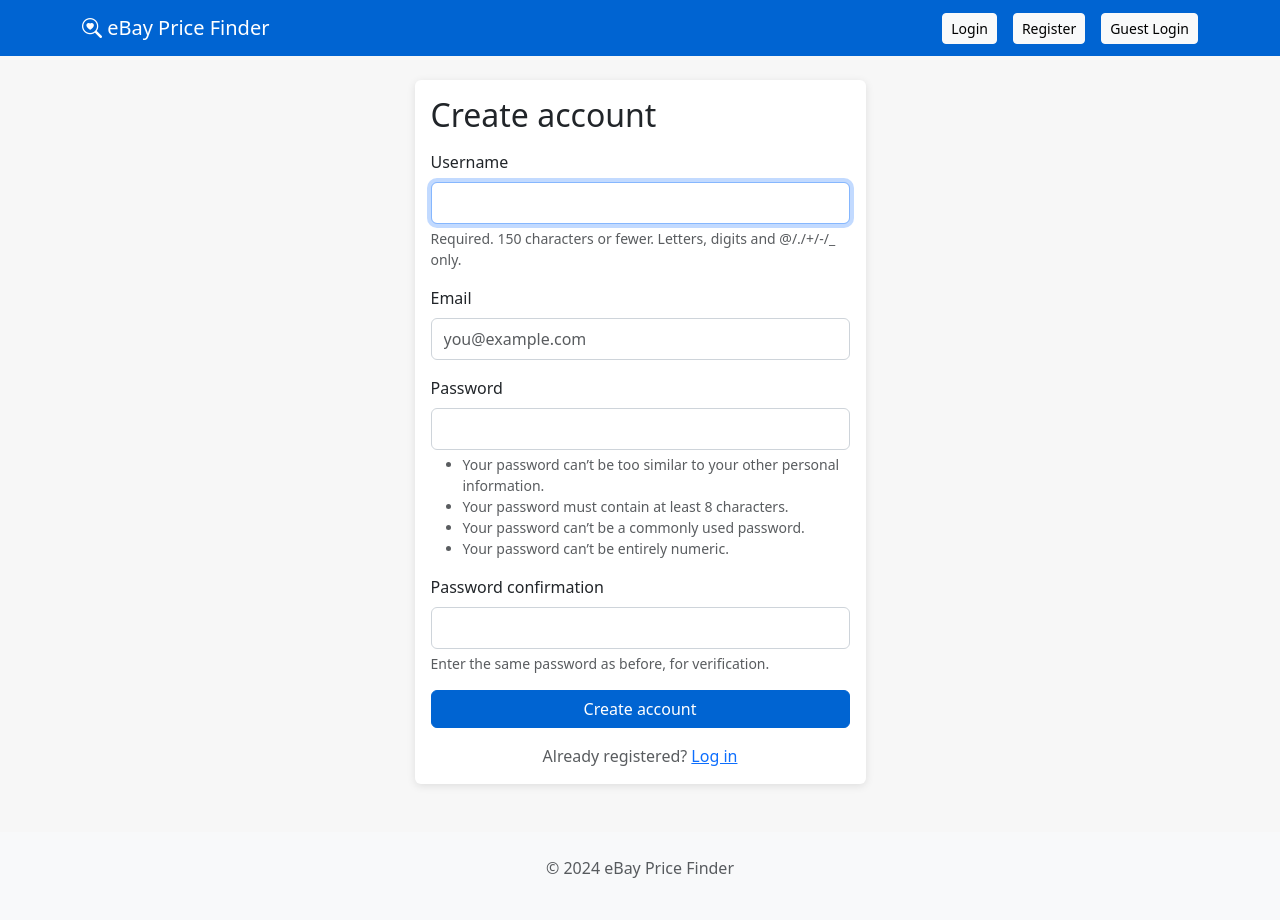
After one commit to shikha09git/ebay-price-finder, a Django app: page /accounts/signup/ in a window 1280 px wide. The commit adds this page. Run offline with Django 4.2, Linux system fonts and the light colour scheme.

Commit message:
Implement user authentication features including signup, login, and guest login functionality

```diff
--- a/config/urls.py
+++ b/config/urls.py
@@ -3,11 +3,14 @@ URL configuration for eBay Price Finder project.
 """
 from django.contrib import admin
 from django.urls import path, include
+from finder import views as finder_views
 from django.conf import settings
 from django.conf.urls.static import static
 
 urlpatterns = [
     path('admin/', admin.site.urls),
+    path('accounts/signup/', finder_views.signup, name='signup'),
+    path('accounts/', include('django.contrib.auth.urls')),
     path('', include('finder.urls')),
 ]
 
--- a/finder/forms.py
+++ b/finder/forms.py
@@ -1,9 +1,11 @@
 from django import forms
+from django.contrib.auth.forms import UserCreationForm
+from django.contrib.auth.models import User
 from .models import ProductImage
 
 
 class ImageUploadForm(forms.ModelForm):
-    """Form for uploading product images."""
+
 
     class Meta:
         model = ProductImage
@@ -31,7 +33,7 @@ class ImageUploadForm(forms.ModelForm):
 
 
 class ManualSearchForm(forms.Form):
-    """Form for manual keyword search."""
+
     keywords = forms.CharField(
         max_length=200,
         widget=forms.TextInput(attrs={
@@ -39,3 +41,21 @@ class ManualSearchForm(forms.Form):
             'placeholder': 'Enter product keywords (e.g., "Mobil 1 Synthetic Oil 5W-30")',
         })
     )
+
+
+class SignUpForm(UserCreationForm):
+
+
+    email = forms.EmailField(required=True, widget=forms.EmailInput(attrs={
+        'class': 'form-control',
+        'placeholder': 'you@example.com',
+    }))
+
+    class Meta(UserCreationForm.Meta):
+        model = User
+        fields = ('username', 'email', 'password1', 'password2')
+
+    def __init__(self, *args, **kwargs):
+        super().__init__(*args, **kwargs)
+        for field in self.fields.values():
+            field.widget.attrs.setdefault('class', 'form-control')
--- a/finder/models.py
+++ b/finder/models.py
@@ -7,7 +7,7 @@ def upload_to(instance, filename):
 
 
 class ProductImage(models.Model):
-    """Model to store uploaded product images."""
+
     image = models.ImageField(upload_to=upload_to, blank=True, null=True)
     uploaded_at = models.DateTimeField(auto_now_add=True)
     detected_label = models.CharField(max_length=255, blank=True)
@@ -20,7 +20,7 @@ class ProductImage(models.Model):
 
 
 class SearchResult(models.Model):
-    """Model to store eBay search results."""
+
     product_image = models.ForeignKey(
         ProductImage,
         on_delete=models.CASCADE,
@@ -43,7 +43,7 @@ class SearchResult(models.Model):
 
 
 class PriceSuggestion(models.Model):
-    """Model to store price suggestions."""
+
     product_image = models.OneToOneField(
         ProductImage,
         on_delete=models.CASCADE,
--- a/finder/urls.py
+++ b/finder/urls.py
@@ -5,6 +5,7 @@ app_name = 'finder'
 
 urlpatterns = [
     path('', views.home, name='home'),
+    path('accounts/guest/', views.guest_login, name='guest_login'),
     path('upload/', views.upload_image, name='upload'),
     path('search/', views.manual_search, name='manual_search'),
     path('results/<int:pk>/', views.results, name='results'),
--- a/finder/views.py
+++ b/finder/views.py
@@ -1,16 +1,20 @@
 from django.shortcuts import render, redirect, get_object_or_404
 from django.contrib import messages
+from django.contrib.auth import login
+from django.contrib.auth import get_user_model
+from django.contrib.auth.decorators import login_required
 from django.http import JsonResponse
 from django.views.decorators.http import require_POST
 from decimal import Decimal
 
 from .models import ProductImage, SearchResult, PriceSuggestion
-from .forms import ImageUploadForm, ManualSearchForm
+from .forms import ImageUploadForm, ManualSearchForm, SignUpForm
 from .services import EbayAPIService, ImageRecognitionService, PriceSuggestionService
 
 
+@login_required
 def home(request):
-    """Home page with image upload form."""
+
     form = ImageUploadForm()
     manual_form = ManualSearchForm()
     recent_searches = ProductImage.objects.all()[:5]
@@ -22,9 +26,10 @@ def home(request):
     })
 
 
+@login_required
 @require_POST
 def upload_image(request):
-    """Handle image upload and initiate search."""
+
     form = ImageUploadForm(request.POST, request.FILES)
 
     if form.is_valid():
@@ -46,9 +51,10 @@ def upload_image(request):
     return redirect('finder:home')
 
 
+@login_required
 @require_POST
 def manual_search(request):
-    """Handle manual keyword search."""
+
     form = ManualSearchForm(request.POST)
 
     if form.is_valid():
@@ -67,8 +73,9 @@ def manual_search(request):
     return redirect('finder:home')
 
 
+@login_required
 def results(request, pk):
-    """Display search results and price suggestions."""
+
     product_image = get_object_or_404(ProductImage, pk=pk)
     search_results = product_image.search_results.all()
 
@@ -89,8 +96,9 @@ def results(request, pk):
     })
 
 
+@login_required
 def refresh_search(request, pk):
-    """Refresh search for an existing product image."""
+
     product_image = get_object_or_404(ProductImage, pk=pk)
 
     product_image.search_results.all().delete()
@@ -107,7 +115,7 @@ def refresh_search(request, pk):
 
 
 def _perform_search(product_image: ProductImage, keywords: str) -> None:
-    """Perform eBay search and save results."""
+
     ebay_service = EbayAPIService()
     results = ebay_service.search_products(keywords)
 
@@ -134,8 +142,9 @@ def _perform_search(product_image: ProductImage, keywords: str) -> None:
         )
 
 
+@login_required
 def api_search(request):
-    """API endpoint for AJAX searches."""
+
     keywords = request.GET.get('keywords', '')
 
     if not keywords:
@@ -168,3 +177,42 @@ def api_search(request):
             'total_listings': suggestion['total_listings'],
         }
     })
+
+
+def signup(request):
+
+    if request.user.is_authenticated:
+        messages.info(request, 'You are already logged in.')
+        return redirect('finder:home')
+
+    if request.method == 'POST':
+        form = SignUpForm(request.POST)
+        if form.is_valid():
+            form.save()
+            messages.success(request, 'Account created. Please log in.')
+            return redirect('login')
+    else:
+        form = SignUpForm()
+
+    return render(request, 'registration/signup.html', {'form': form})
+
+
+@require_POST
+def guest_login(request):
+
+    if request.user.is_authenticated:
+        messages.info(request, 'You are already logged in.')
+        return redirect('finder:home')
+
+    user_model = get_user_model()
+    guest_user, created = user_model.objects.get_or_create(
+        username='guest',
+        defaults={'email': 'guest@example.com'}
+    )
+    if created:
+        guest_user.set_unusable_password()
+        guest_user.save()
+
+    login(request, guest_user, backend='django.contrib.auth.backends.ModelBackend')
+    messages.success(request, 'Logged in as guest.')
+    return redirect('finder:home')
--- a/templates/base.html
+++ b/templates/base.html
@@ -22,6 +22,35 @@
         .product-card:hover { transform: translateY(-5px); }
         .stats-card { text-align: center; padding: 20px; }
         .stats-card h3 { color: var(--primary-color); margin-bottom: 5px; }
+        .auth-form input, .auth-form select, .auth-form textarea {
+            display: block;
+            width: 100%;
+            padding: 0.5rem 0.75rem;
+            border: 1px solid #ced4da;
+            border-radius: 0.375rem;
+        }
+        .profile-toggle {
+            display: inline-flex;
+            align-items: center;
+            gap: 0.5rem;
+            border: 1px solid rgba(255, 255, 255, 0.4);
+            background: transparent;
+            color: #fff;
+            padding: 0.25rem 0.5rem;
+            border-radius: 999px;
+        }
+        .profile-avatar {
+            width: 30px;
+            height: 30px;
+            border-radius: 50%;
+            background: #fff;
+            color: var(--primary-color);
+            display: inline-flex;
+            align-items: center;
+            justify-content: center;
+            font-weight: 600;
+            font-size: 0.85rem;
+        }
     </style>
     {% block extra_css %}{% endblock %}
 </head>
@@ -31,6 +60,36 @@
             <a class="navbar-brand" href="{% url 'finder:home' %}">
                 <i class="bi bi-search-heart"></i> eBay Price Finder
             </a>
+            <div class="ms-auto d-flex align-items-center gap-3">
+                {% if user.is_authenticated %}
+                    <div class="dropdown">
+                        <button class="profile-toggle dropdown-toggle" type="button" data-bs-toggle="dropdown" aria-expanded="false">
+                            <span class="profile-avatar">
+                                {{ user.get_username|default:'U'|slice:":1"|upper }}
+                            </span>
+                            <span class="small">{{ user.get_username }}</span>
+                        </button>
+                        <ul class="dropdown-menu dropdown-menu-end">
+                            <li class="dropdown-item-text">Signed in as <strong>{{ user.get_username }}</strong></li>
+                            <li><hr class="dropdown-divider"></li>
+                            <li><a class="dropdown-item" href="{% url 'password_change' %}">Change Password</a></li>
+                            <li>
+                                <form method="post" action="{% url 'logout' %}" class="px-3 py-1">
+                                    {% csrf_token %}
+                                    <button type="submit" class="btn btn-link p-0">Logout</button>
+                                </form>
+                            </li>
+                        </ul>
+                    </div>
+                {% else %}
+                    <a class="btn btn-light btn-sm" href="{% url 'login' %}">Login</a>
+                    <a class="btn btn-light btn-sm" href="{% url 'signup' %}">Register</a>
+                    <form method="post" action="{% url 'finder:guest_login' %}" class="d-inline">
+                        {% csrf_token %}
+                        <button type="submit" class="btn btn-light btn-sm">Guest Login</button>
+                    </form>
+                {% endif %}
+            </div>
         </div>
     </nav>
 
--- /dev/null
+++ b/templates/registration/signup.html
@@ -0,0 +1,38 @@
+{% extends 'base.html' %}
+
+{% block title %}Register - eBay Price Finder{% endblock %}
+
+{% block content %}
+<div class="row justify-content-center">
+    <div class="col-md-6 col-lg-5">
+        <div class="card">
+            <div class="card-body auth-form">
+                <h2 class="card-title mb-3">Create account</h2>
+                <form method="post">
+                    {% csrf_token %}
+                    {% if form.non_field_errors %}
+                        <div class="alert alert-danger">{{ form.non_field_errors }}</div>
+                    {% endif %}
+                    {% for field in form %}
+                        <div class="mb-3">
+                            <label class="form-label" for="{{ field.id_for_label }}">{{ field.label }}</label>
+                            {{ field }}
+                            {% if field.errors %}
+                                <div class="text-danger small">{{ field.errors|striptags }}</div>
+                            {% endif %}
+                            {% if field.help_text %}
+                                <div class="form-text">{{ field.help_text }}</div>
+                            {% endif %}
+                        </div>
+                    {% endfor %}
+                    <button class="btn btn-primary w-100" type="submit">Create account</button>
+                </form>
+                <div class="mt-3 text-center">
+                    <span class="text-muted">Already registered?</span>
+                    <a href="{% url 'login' %}">Log in</a>
+                </div>
+            </div>
+        </div>
+    </div>
+</div>
+{% endblock %}
```
Also changed, not shown: config/settings.py (+8 -1 lines), finder/services.py (+4 -4 lines), templates/registration/logged_out.html (added, +17 -0 lines), templates/registration/login.html (added, +45 -0 lines), templates/registration/password_change_done.html (added, +17 -0 lines), templates/registration/password_change_form.html (added, +34 -0 lines), templates/registration/password_reset_complete.html (added, +17 -0 lines), templates/registration/password_reset_confirm.html (added, +40 -0 lines), templates/registration/password_reset_done.html (added, +17 -0 lines), templates/registration/password_reset_form.html (added, +35 -0 lines).
